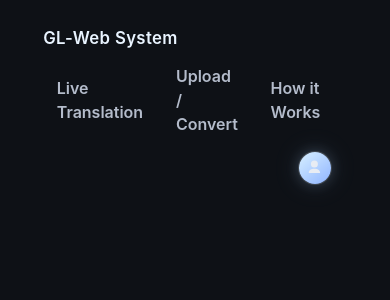
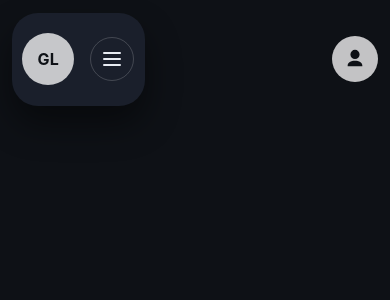
Before and after one commit to ClementPhoshoko/Hand-Sign-Recognition-Web-System, a React (Vite) app in the folder client/: page / in a window 390 px wide. Shown: the top 300 px of the page. Built offline with nearby package versions, Linux system fonts and the light colour scheme.

Commit message:
added final navbar pill-like appearance.

```diff
--- a/client/src/components/navbar/Nav.css
+++ b/client/src/components/navbar/Nav.css
@@ -1,51 +1,55 @@
 .gl-nav-wrap {
 	width: 100%;
-	padding: 1rem 2rem;
+	padding: 1rem 1.5rem;
 	box-sizing: border-box;
+	position: relative;
+	display: flex;
+	align-items: center;
+	justify-content: space-between;
+	gap: 0;
 }
 
 .gl-nav {
-	min-height: var(--nav-height);
-	padding: 0.65rem 1rem;
+	min-height: 72px;
+	padding: 0.65rem 0.9rem;
 	display: flex;
 	align-items: center;
-	justify-content: space-between;
+	justify-content: flex-start;
 	gap: 1rem;
-	background: var(--shell);
-	border: none;
-	border-radius: 0;
-}
-
-.gl-nav.glass-panel {
-	border: none;
-	border-radius: 0;
-	background: var(--shell);
-	box-shadow: none;
-}
-
-.gl-nav.glass-panel:hover {
-	border: none;
-	border-radius: 0;
-	background: var(--shell);
-	box-shadow: none;
-}
-
-.gl-nav.glass-panel::before {
-	display: none;
+	background: var(--bg-level-2);
+	border-radius: 999px;
+	box-shadow: var(--shadow-deep);
+	position: relative;
+	flex: 0 1 auto;
 }
 
 .gl-nav-left {
+	display: flex;
+	align-items: center;
+	gap: 0.95rem;
+	min-width: 0;
+	flex: 1;
+}
+
+.gl-nav-icon {
+	width: 52px;
+	height: 52px;
+	border-radius: 999px;
+	background: var(--strong-white);
+	color: var(--shell);
 	display: inline-flex;
 	align-items: center;
-	gap: 1rem;
-	min-width: 0;
+	justify-content: center;
+	flex-shrink: 0;
+	font-size: var(--text-base);
+	font-weight: var(--font-bold);
+	letter-spacing: 0.02em;
 }
 
-.gl-nav-brand {
-	font-size: 1.05rem;
-	letter-spacing: 0.02em;
+.gl-nav-title {
+	font-size: var(--text-base);
 	font-weight: var(--font-semibold);
-	color: var(--nav-brand-color);
+	color: var(--text-primary);
 	white-space: nowrap;
 }
 
@@ -55,125 +59,149 @@
 	padding: 0;
 	display: flex;
 	align-items: center;
-	gap: 0.35rem;
+	gap: 0.3rem;
 	justify-content: flex-start;
+	min-width: 0;
+}
+
+.gl-nav-links:hover .gl-nav-link {
+	opacity: 0.42;
+	filter: blur(0.65px);
+}
+
+.gl-nav-links:hover .gl-nav-link:hover {
+	opacity: 1;
+	filter: none;
 }
 
 .gl-nav-link {
 	display: inline-flex;
 	align-items: center;
 	justify-content: center;
-	min-height: 2.2rem;
-	padding: 0 0.85rem;
-	font-size: var(--text-base);
+	padding: 0.5rem 0.8rem;
+	font-size: var(--text-sm);
+	font-weight: var(--font-medium);
 	color: var(--text-secondary);
-    font-weight: var(--font-semibold);
-	border-radius: var(--radius-base);
+	border-radius: 999px;
+	text-decoration: none;
+	white-space: nowrap;
+	line-height: 1;
+	transition: opacity 220ms ease, filter 220ms ease, transform 220ms ease, color 220ms ease, background-color 220ms ease, box-shadow 220ms ease;
 }
 
 .gl-nav-link:hover {
+	color: var(--text-primary);
 	text-decoration: none;
+	opacity: 1;
+	filter: none;
+	transform: translateY(-1px);
+	background: var(--nav-link-hover-bg);
 	box-shadow: var(--nav-glow);
-    background: var(--nav-link-hover-bg);
 }
 
-.gl-nav-account {
-	margin-left: auto;
+.gl-nav-right {
 	display: inline-flex;
 	align-items: center;
-	gap: 0.55rem;
+	gap: 0;
+	flex-shrink: 0;
+	margin-left: 0;
 }
 
-.gl-contact-button {
-	width: 100%;
-	height: 100%;
+.gl-user-pill {
 	border: none;
-	background: transparent;
-	color: var(--text-primary);
+	border-radius: 999px;
+	width: 52px;
+	height: 52px;
+	padding: 0;
+	background: var(--strong-white);
+	color: var(--shell);
 	display: inline-flex;
 	align-items: center;
 	justify-content: center;
 	cursor: pointer;
-	padding: 0;
 }
 
-.gl-contact-button:hover {
+.gl-user-pill svg {
+	width: 22px;
+	height: 22px;
+	fill: currentColor;
+}
+
+.gl-user-pill:hover {
+	filter: brightness(0.98);
+}
+
+.gl-menu-toggle {
+	display: none;
+	width: 44px;
+	height: 44px;
+	border-radius: 999px;
+	border: 1px solid var(--border-standard);
+	background: transparent;
+	padding: 0;
+	align-items: center;
+	justify-content: center;
+	flex-direction: column;
+	gap: 4px;
 	cursor: pointer;
 }
 
-.gl-contact-button svg {
-	width: 1.05rem;
-	height: 1.05rem;
-	fill: currentColor;
-}
-
-.gl-avatar {
-	width: 2rem;
-	height: 2rem;
-	border-radius: 999px;
-	border: none;
-	display: inline-flex;
-	align-items: center;
-	justify-content: center;
-	font-size: 0.72rem;
-	font-weight: var(--font-semibold);
-	color: var(--avatar-text-color);
-	background: linear-gradient(140deg, var(--avatar-bg-start), var(--avatar-bg-end));
-	box-shadow: var(--glow-outer);
-	cursor: pointer;
-	padding: 0;
-}
-
-.gl-avatar-text {
-	display: none;
-}
-
-.gl-account-name {
-	font-size: var(--text-sm);
-	color: var(--text-primary);
-	white-space: nowrap;
+.gl-menu-toggle span {
+	display: block;
+	width: 18px;
+	height: 2px;
+	background: var(--text-primary);
+	border-radius: 2px;
 }
 
 @media (max-width: 980px) {
 	.gl-nav {
-		flex-wrap: wrap;
-		justify-content: space-between;
-		row-gap: 0.75rem;
+		border-radius: 26px;
+		padding: 0.65rem;
 	}
 
-	.gl-nav-left {
-		flex: 1 1 100%;
-		flex-wrap: wrap;
-		row-gap: 0.75rem;
+	.gl-menu-toggle {
+		display: inline-flex;
+		margin-left: auto;
 	}
 
 	.gl-nav-links {
-		order: 2;
-		flex: 1 1 auto;
-		justify-content: flex-start;
-		overflow-x: auto;
-		padding-bottom: 0.25rem;
+		display: none;
+		position: absolute;
+		top: calc(100% + 0.6rem);
+		left: 0;
+		right: 0;
+		background: var(--bg-level-2);
+		border-radius: 20px;
+		padding: 0.45rem;
+		box-shadow: var(--shadow-deep);
+		flex-direction: column;
+		align-items: stretch;
+		z-index: 20;
 	}
 
-	.gl-nav-account {
-		order: 1;
+	.gl-nav-links.is-open {
+		display: flex;
 	}
 
-	.gl-nav-links::-webkit-scrollbar {
-		height: 5px;
+	.gl-nav-link {
+		justify-content: flex-start;
+		padding: 0.72rem 0.9rem;
+		font-size: var(--text-base);
 	}
 }
 
-@media (max-width: 560px) {
+@media (max-width: 640px) {
 	.gl-nav-wrap {
-		width: calc(100% - 1rem);
+		padding: 0.8rem 0.75rem;
 	}
 
-	.gl-nav {
-		padding: 0.65rem 0.7rem;
+	.gl-user-pill {
+		width: 46px;
+		height: 46px;
 	}
 
-	.gl-account-name {
+	.gl-nav-title {
 		display: none;
 	}
 }
--- a/client/src/components/navbar/Nav.jsx
+++ b/client/src/components/navbar/Nav.jsx
@@ -1,3 +1,4 @@
+import { useState } from 'react'
 import './Nav.css'
 
 const navItems = [
@@ -8,15 +9,20 @@ const navItems = [
 ]
 
 function Nav() {
+	const [isMenuOpen, setIsMenuOpen] = useState(false)
+
 	return (
 		<header className="gl-nav-wrap">
-			<nav className="gl-nav glass-panel" aria-label="Main navigation">
+			<nav className="gl-nav" aria-label="Main navigation">
 				<div className="gl-nav-left">
-					<div className="gl-nav-brand" aria-label="Website name">
+					<div className="gl-nav-icon" aria-hidden="true">
+						GL
+					</div>
+					<div className="gl-nav-title" aria-label="Website name">
 						GL-Web System
 					</div>
 
-					<ul className="gl-nav-links" role="list">
+					<ul className={`gl-nav-links ${isMenuOpen ? 'is-open' : ''}`} role="list">
 						{navItems.map((item) => (
 							<li key={item}>
 								<a href="#" className="gl-nav-link">
@@ -26,19 +32,26 @@ function Nav() {
 						))}
 					</ul>
 				</div>
+				<button
+					className="gl-menu-toggle"
+					type="button"
+					onClick={() => setIsMenuOpen((prev) => !prev)}
+					aria-expanded={isMenuOpen}
+					aria-label="Toggle navigation menu"
+				>
+					<span />
+					<span />
+					<span />
+				</button>
+			</nav>
 
-				<div className="gl-nav-account" aria-label="Account details">
-				<button className="gl-avatar" type="button" aria-label="User account">
-					<button className="gl-contact-button" type="button" aria-label="Contact support">
-						<svg viewBox="0 0 24 24" aria-hidden="true" focusable="false">
-							<path d="M12 12a5 5 0 1 0-5-5 5 5 0 0 0 5 5Zm0 2c-4.418 0-8 2.239-8 5v1h16v-1c0-2.761-3.582-5-8-5Z" />
-						</svg>
-					</button>
-					<span className="gl-avatar-text">JD</span>
+			<div className="gl-nav-right">
+				<button className="gl-user-pill" type="button" aria-label="User account">
+					<svg viewBox="0 0 24 24" aria-hidden="true" focusable="false">
+						<path d="M12 12a5 5 0 1 0-5-5 5 5 0 0 0 5 5Zm0 2c-4.418 0-8 2.239-8 5v1h16v-1c0-2.761-3.582-5-8-5Z" />
+					</svg>
 				</button>
-					<span className="gl-account-name">John Doe</span>
-				</div>
-			</nav>
+			</div>
 		</header>
 	)
 }
```
